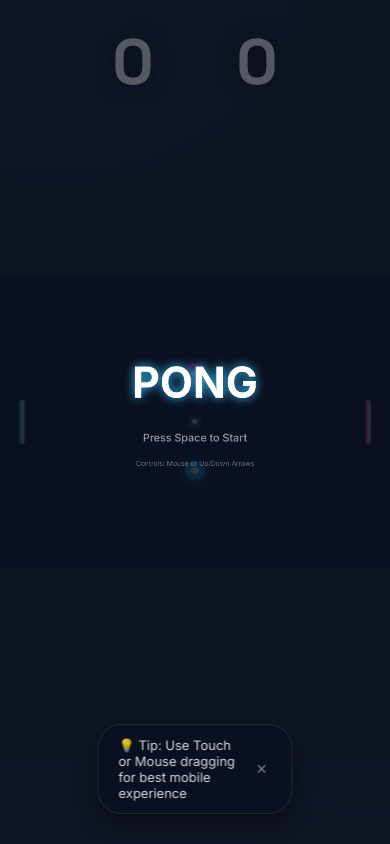
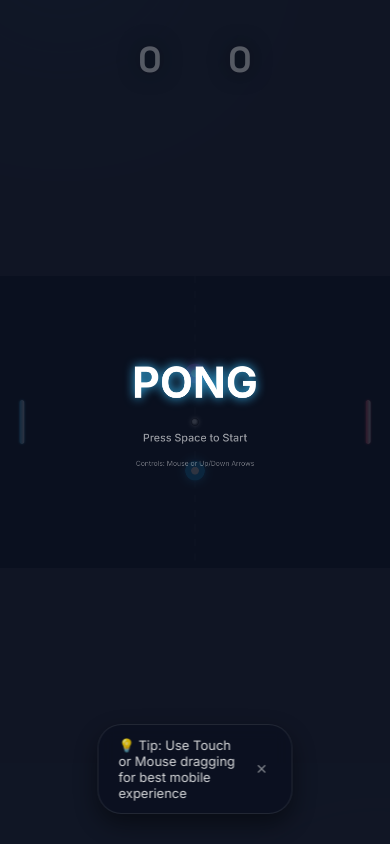
Before and after one commit to aldotobing/pong-game, a website built with Vite: page index.html in a window 390 px wide. Shown: the top 844 px of the page. Built offline with nearby package versions, Linux system fonts and the light colour scheme.

Commit message:
feat: fix mobile scoreboard positioning

```diff
--- a/style.css
+++ b/style.css
@@ -336,22 +336,24 @@ canvas {
         height: 100dvh;
         width: 100vw;
     }
-    header {
+
+    .scoreboard-overlay {
         position: absolute;
-        top: calc(env(safe-area-inset-top, 0px) + 10px);
-        z-index: 50;
-        pointer-events: none;
+        top: 5vh;
+        left: 0;
         width: 100%;
         display: flex;
         justify-content: center;
+        align-items: center;
+        gap: 30px;
+        pointer-events: none;
+        z-index: 10;
+        margin: 0;
     }
-    .scoreboard {
-        gap: 20px;
+
+    .scoreboard-overlay .score {
+        font-size: 36px;
     }
-    .score-section { gap: 16px; }
-    .score { font-size: 36px; width: 44px; }
-    .label { font-size: 11px; letter-spacing: 2px; margin-top: 4px; }
-    .divider { height: 32px; width: 2px; }
 
     .canvas-container {
         max-width: 100vw;
```
